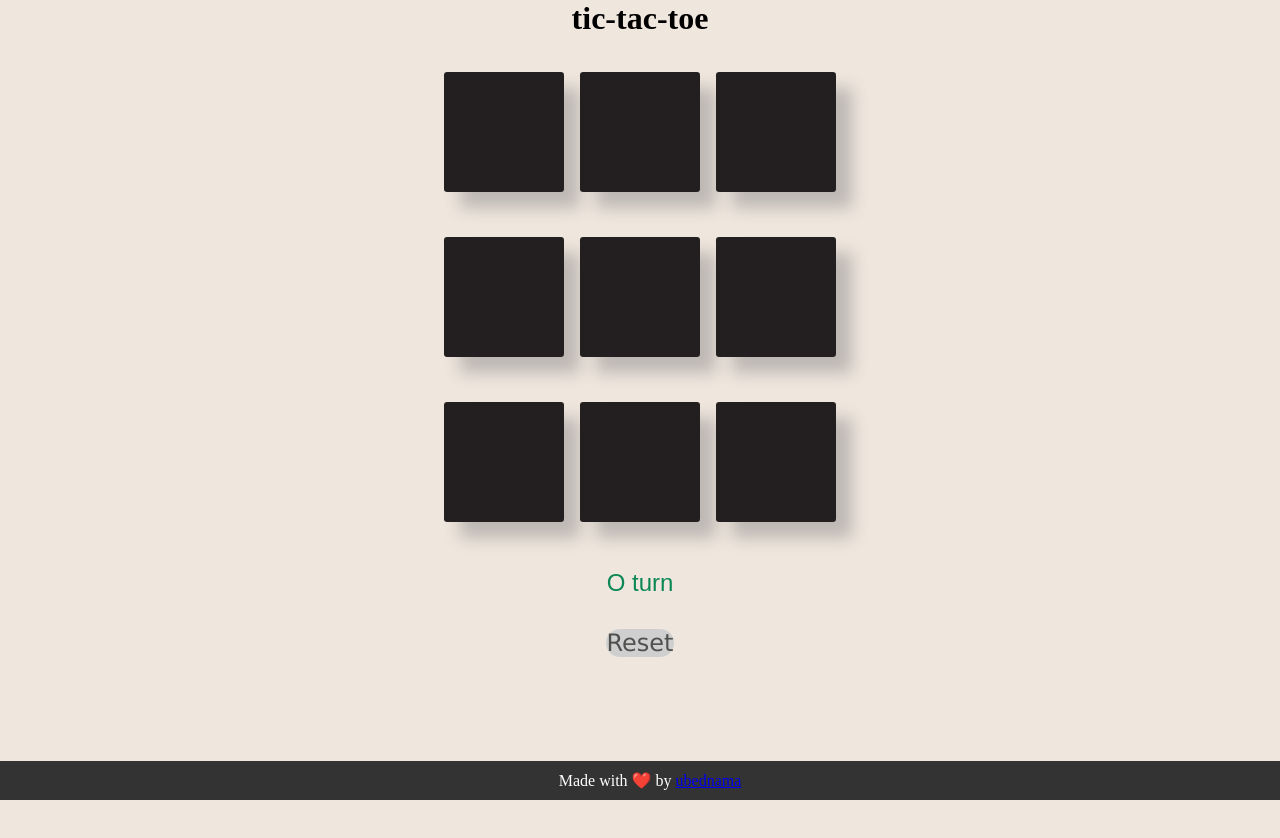
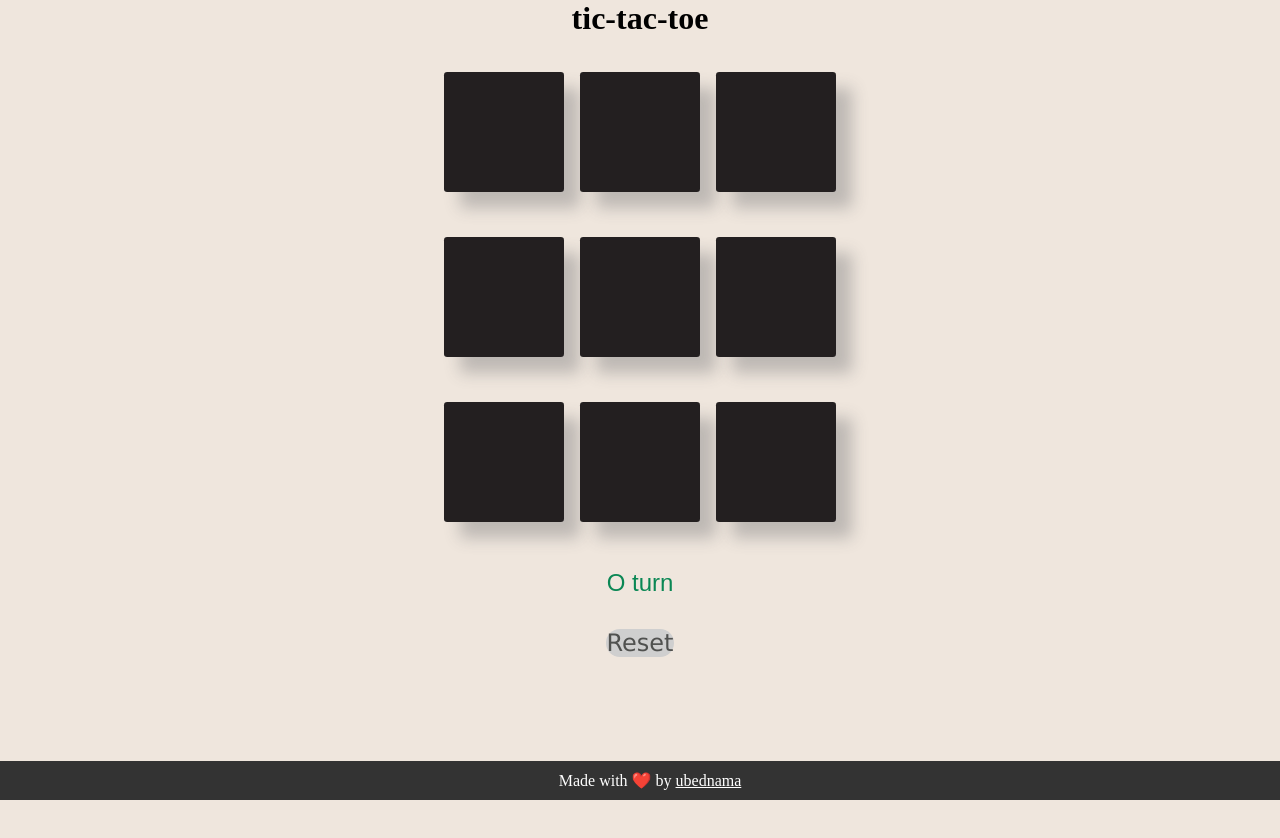
Before and after one commit to ubednama/tictactoe-js, a plain HTML site: page index.html in a window 1280 px wide. Drawn offline with Linux system fonts and the light colour scheme; no server answers.

Commit message:
Update index.html

```diff
--- a/index.html
+++ b/index.html
@@ -37,7 +37,7 @@
     </div>
     <script src="ticTacToe.js"></script>
     <div id="bottom-bar">
-            Made with ❤️ by <a href="https://github.com/ubednama">ubednama</a>
+            Made with ❤️ by <a href="https://github.com/ubednama" style="color: white;">ubednama</a>
     </div>
 </body>
 </html>
```
